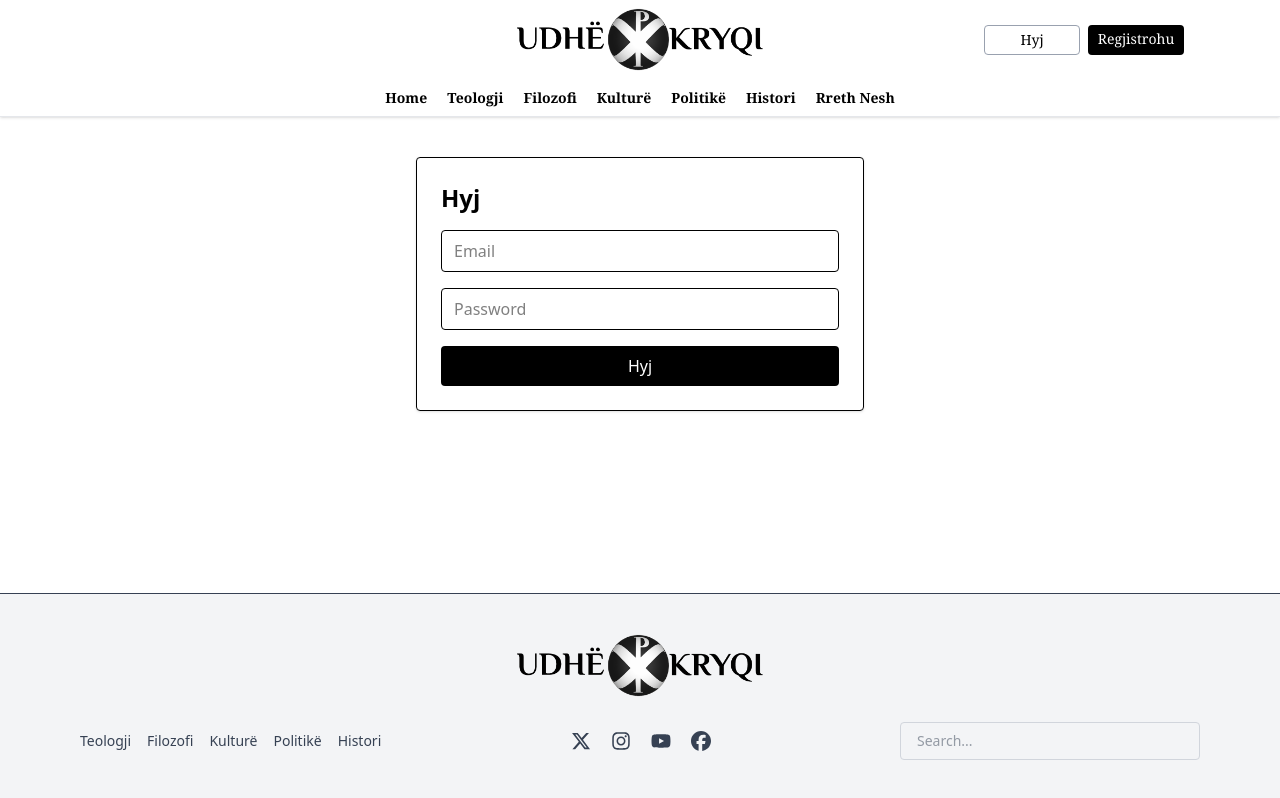
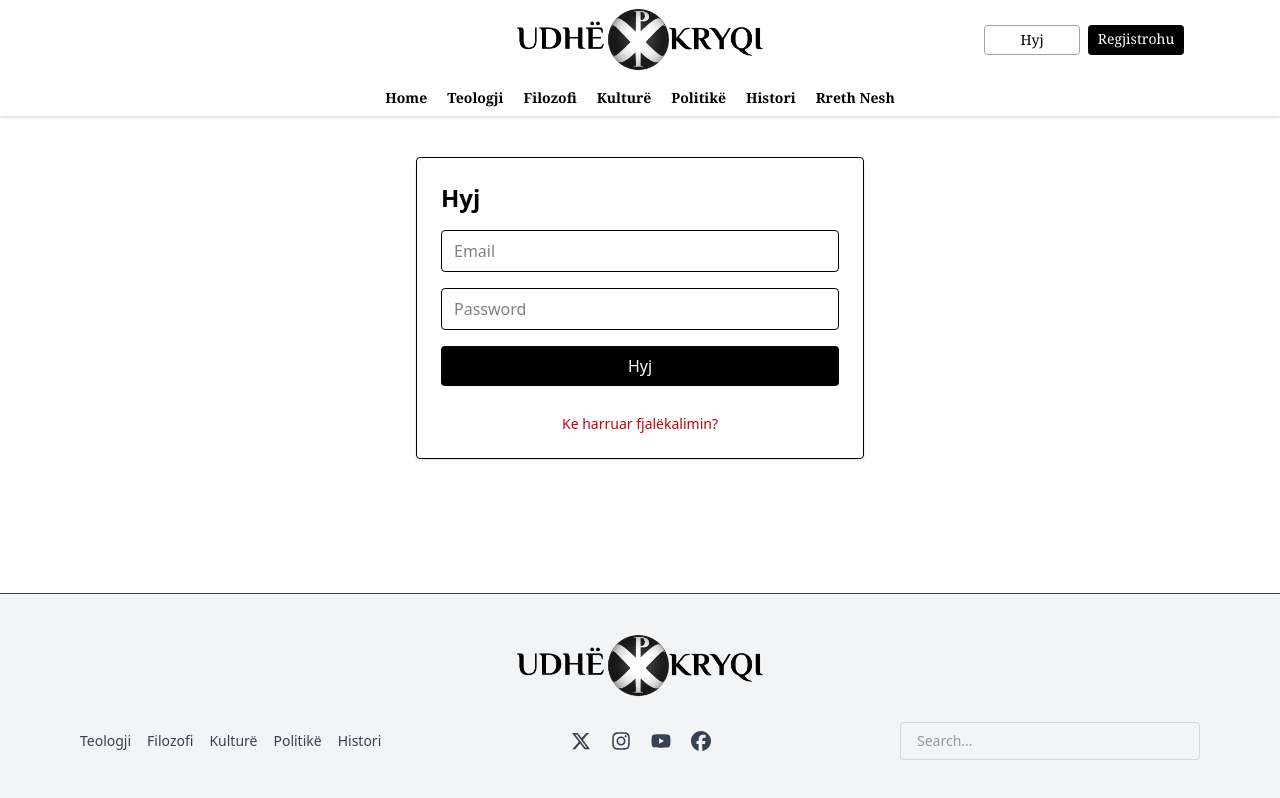
Before and after one commit to kristoferdeda/udhekryqi, a React (Vite) app in the folder frontend/: page /login in a window 1280 px wide. Built offline with nearby package versions, Linux system fonts and the light colour scheme.

Commit message:
Update Login.jsx

```diff
--- a/frontend/src/pages/Login.jsx
+++ b/frontend/src/pages/Login.jsx
@@ -69,6 +69,16 @@ export default function Login() {
         >
           Hyj
         </button>
+        <div className="text-center mt-3">
+          <p className="text-sm">
+            <a
+              href="/forgot-password"
+              className="text-red-700 hover:underline"
+            >
+              Ke harruar fjalëkalimin?
+            </a>
+          </p>
+        </div>
       </form>
 
       {message && (
```
